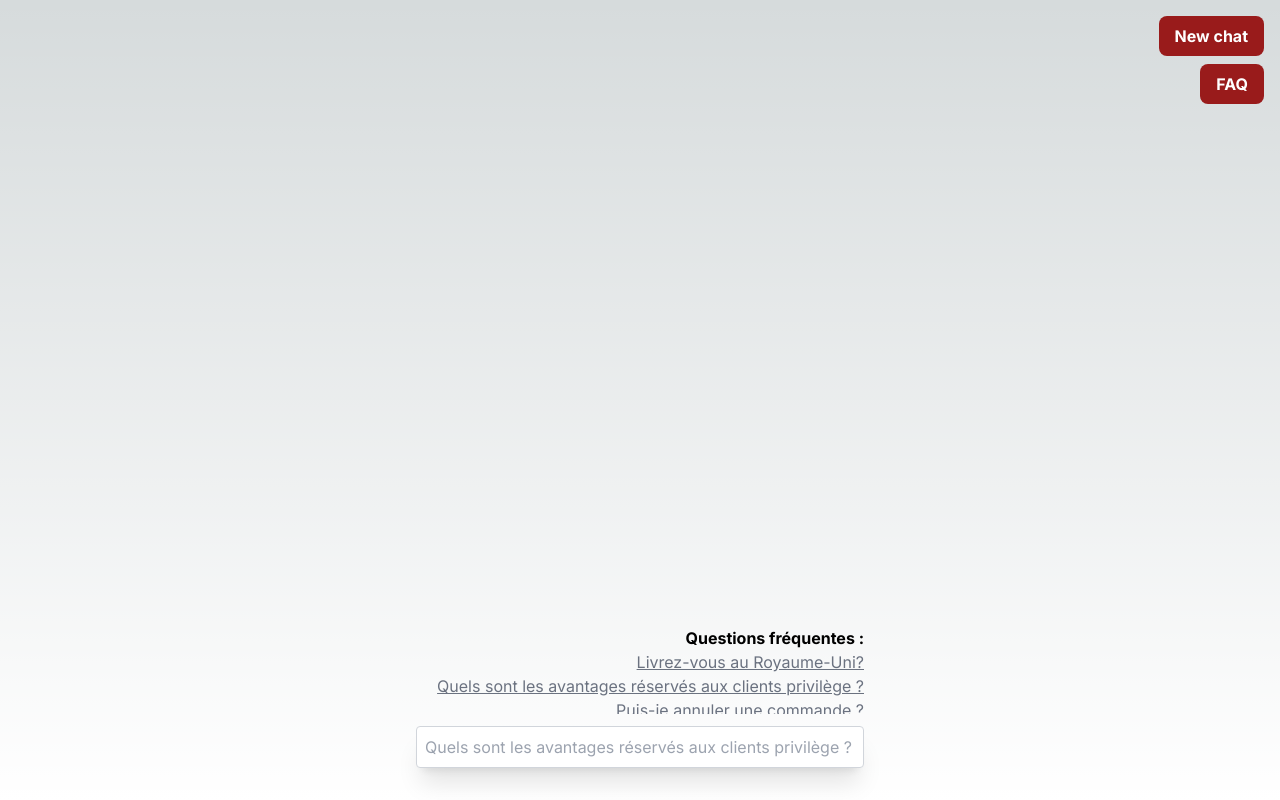
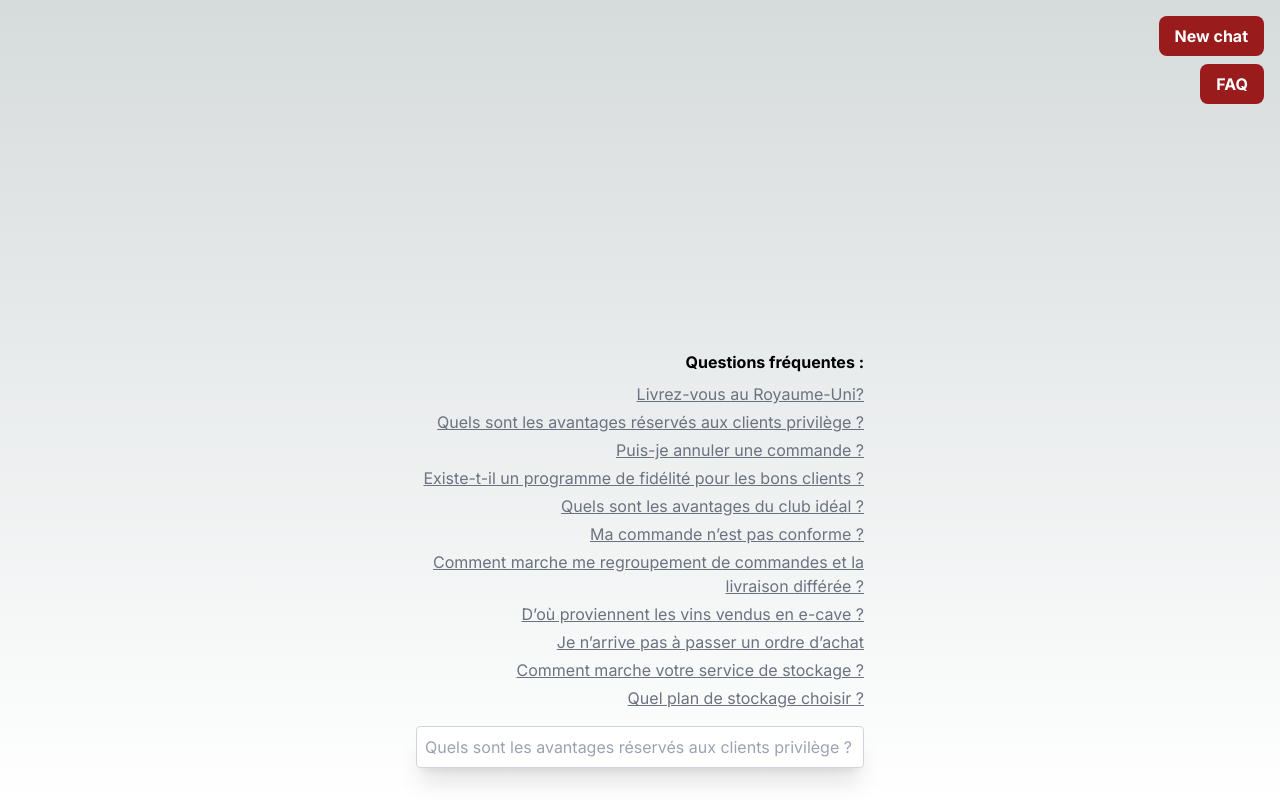
Before and after one commit to timotheerouquette/my-ai-assistant, a Next.js app: page /assistant in a window 1280 px wide. Built offline with nearby package versions, Linux system fonts and the light colour scheme.

Commit message:
✨ styling improvements

```diff
--- a/src/app/assistant/page.tsx
+++ b/src/app/assistant/page.tsx
@@ -4,6 +4,7 @@ import { Message, useAssistant } from "ai/react";
 import cn from "clsx";
 import Link from "next/link";
 import { Discuss } from "react-loader-spinner";
+import { addBoldnessAndParagraphs } from "../utils";
 
 const questionsList = [
   "Livrez-vous au Royaume-Uni?",
@@ -60,7 +61,13 @@ export default function Chat() {
                 : "bg-red-800 text-white"
             )}
           >
-            {message.role !== "data" && message.content}
+            {message.role !== "data" && (
+              <div
+                dangerouslySetInnerHTML={{
+                  __html: addBoldnessAndParagraphs(message.content),
+                }}
+              />
+            )}
             {message.role === "data" && (
               <>
                 {(message.data as any).description}
@@ -86,16 +93,19 @@ export default function Chat() {
           <div className="fixed bottom-0 w-full max-w-md flex flex-col text-end">
             {messages.length === 0 ? (
               <div className="pb-3">
-                <span className="font-bold">Questions fréquentes :</span>
-                <ul className="h-16 overflow-auto">
+                <div className="font-bold mb-2">Questions fréquentes :</div>
+                <ul>
                   {questionsList.map((question) => (
-                    <li className="cursor-pointer text-gray-500" key={question}>
+                    <li
+                      className="cursor-pointer text-gray-500 mb-1"
+                      key={question}
+                    >
                       <button
                         onClick={(event) => {
                           setInput(question);
                         }}
                         type="submit"
-                        className="underline"
+                        className="underline text-end"
                       >
                         {question}
                       </button>
--- /dev/null
+++ b/src/app/utils.ts
@@ -0,0 +1,14 @@
+export function addBoldnessAndParagraphs(text: string): string {
+  // This regex finds text enclosed in double asterisks and captures the text inside
+  const boldnessPattern = /\*\*(.*?)\*\*/g;
+
+  // Replace the found text with the same text wrapped in <b> tags
+  const boldText = text.replace(boldnessPattern, "<b>$1</b>");
+
+  let paragraphPattern = /(\d+\.)/g;
+
+  // Replace method to insert <br/> before each match
+  let result = text.replace(paragraphPattern, "<br/><br/>$1");
+
+  return result;
+}
```
